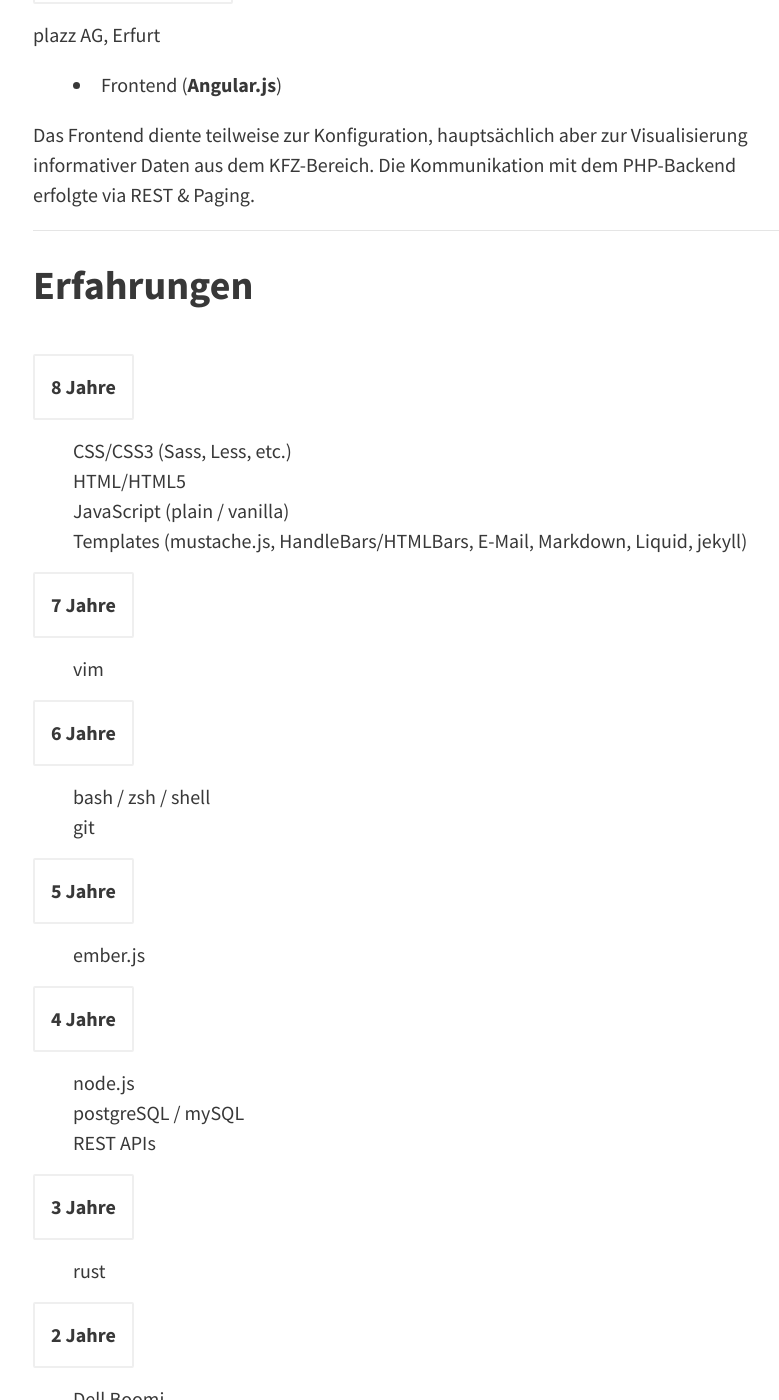
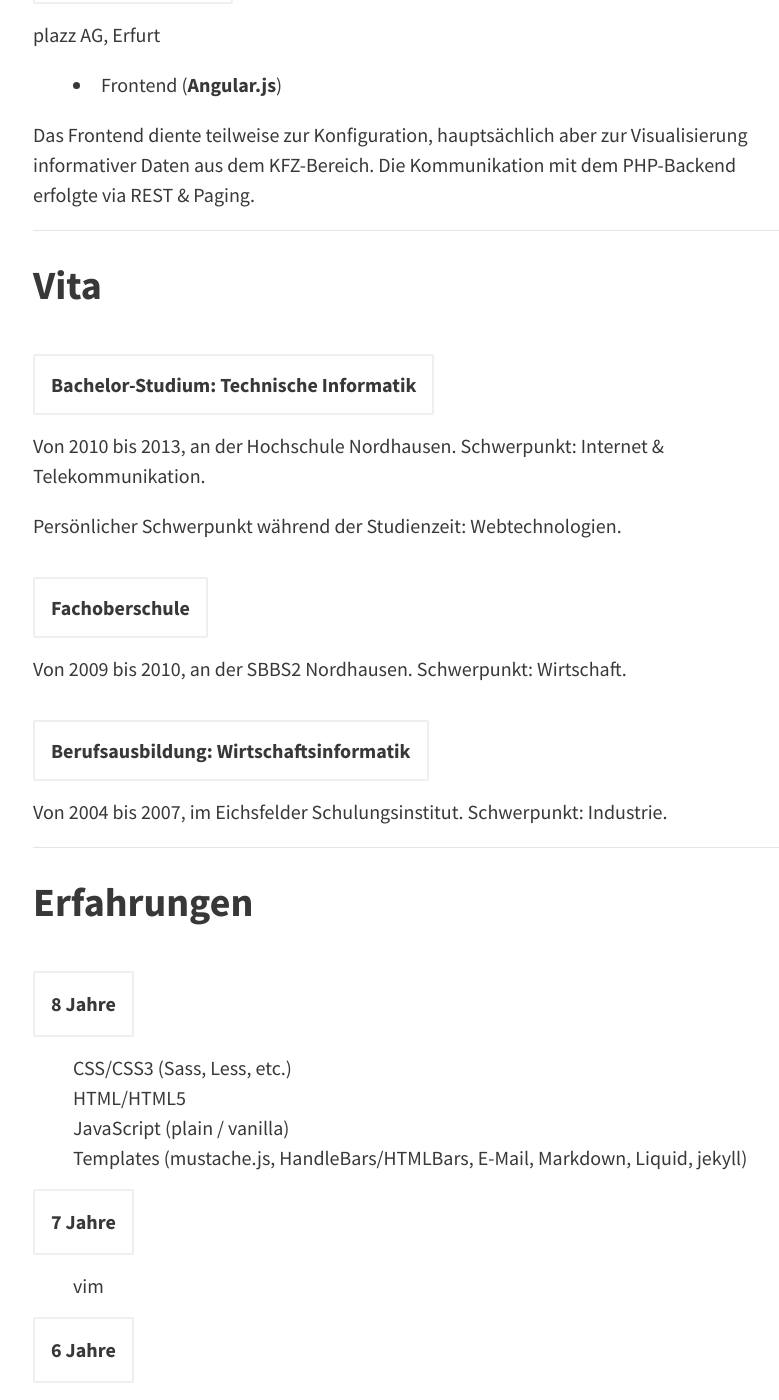
Before and after one commit to iamsebastian/official-site, a Jekyll site: the page built from index.html, in a window 1280 px wide and 1400 px high, scrolled down 2137 px. Shown: the whole window, without its empty margins (223-1002 px from the left). Built offline with Jekyll 4.4.1, drawn with Linux system fonts in a browser that asks for light colours; the list of posts is cut into pages by our own code.

Commit message:
Update index.html

```diff
--- a/index.html
+++ b/index.html
@@ -59,6 +59,19 @@ Ab Dezember 2019, bin ich <b>Teilzeit verfügbar</b> — (20%, 1 Tag pro Woche).
 </dl>
 
 <hr>
+<h2>Vita</h2>
+
+  <dt>Bachelor-Studium: Technische Informatik</dt>
+  <p>Von 2010 bis 2013, an der Hochschule Nordhausen. Schwerpunkt: Internet & Telekommunikation.</p>
+  <p>Persönlicher Schwerpunkt während der Studienzeit: Webtechnologien.</p>
+
+  <dt>Fachoberschule</dt>
+  <p>Von 2009 bis 2010, an der SBBS2 Nordhausen. Schwerpunkt: Wirtschaft.</p>
+
+  <dt>Berufsausbildung: Wirtschaftsinformatik</dt>
+  <p>Von 2004 bis 2007, im Eichsfelder Schulungsinstitut. Schwerpunkt: Industrie.</p>
+
+<hr>
 <h2>Erfahrungen</h2>
 <dl>
   <dt>8 Jahre</dt>
```
